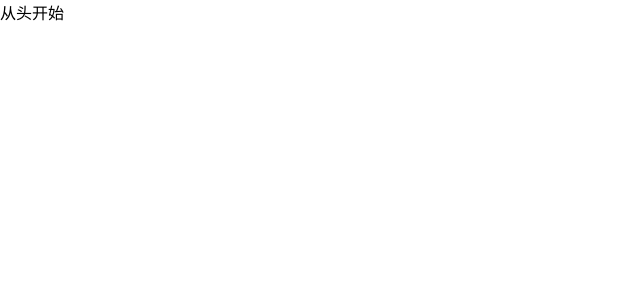
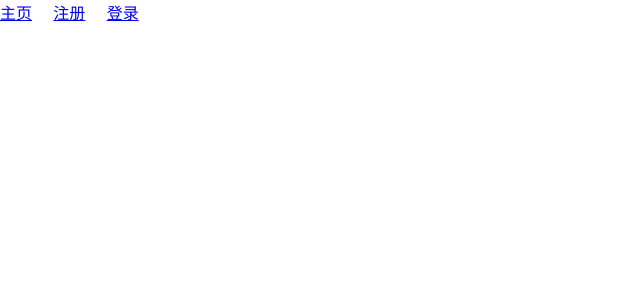
Before and after one commit to GavinHaydy/web, a Vue app: page /hw in a window 1280 px wide. Shown: the top 300 px of the page, without its empty margins (0-640 px from the left). Built offline with nearby package versions, Linux system fonts and the light colour scheme.

Commit message:
fix：模板初始化

```diff
--- a/src/components/Base.vue
+++ b/src/components/Base.vue
@@ -7,14 +7,19 @@
  * @LastEditors: BugP
 -->
 <template>
-  <div>
-    <div>从头开始</div>
+  <div
+    class="div"
+  >
+    <HD/>
   </div>
 </template>
 
 <script>
+import HD from '../pages/default/topNV'
+
 export default {
   name: 'Base',
+  components: {HD},
   data () {
     return {
       type: 1 // 1-深色，2-浅色
```
